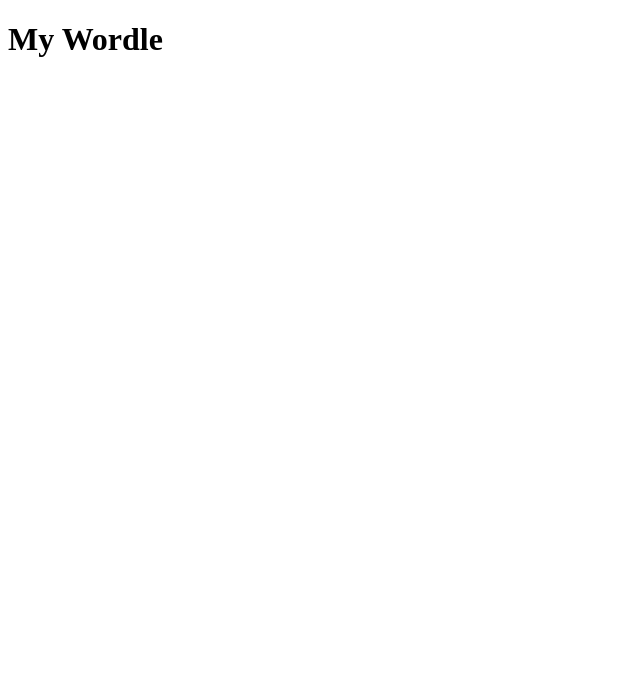
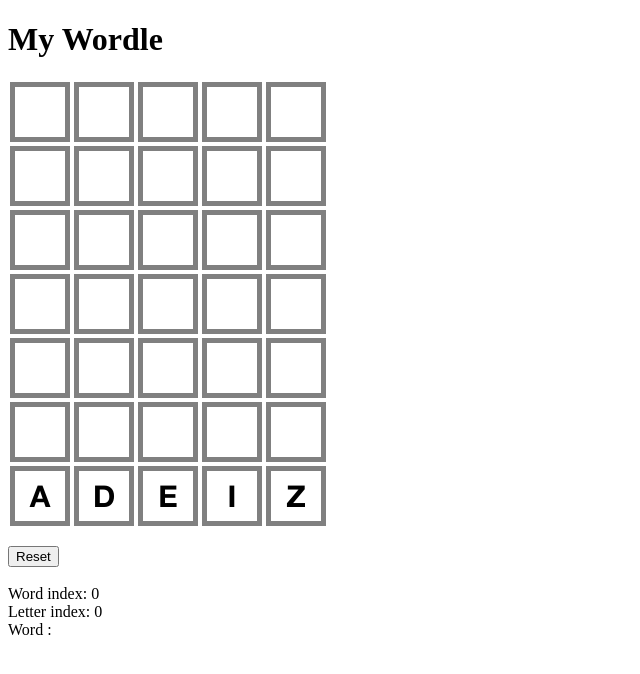
Before and after one commit to pawsie/wordleVS, an Angular app in the folder wordle-app/: page / in a window 1280 px wide. Shown: the top 674 px of the page, without its empty margins (0-640 px from the left). Built offline with nearby package versions, Linux system fonts and the light colour scheme.

Commit message:
Add letter, word components and counting logic

```diff
--- a/wordle-app/src/app/app.component.html
+++ b/wordle-app/src/app/app.component.html
@@ -1 +1,11 @@
 <h1>My Wordle</h1>
+
+<app-word *ngFor="let word of words"
+            [letters]="word"></app-word>
+
+<br>
+<button (click)="resetCount()">Reset</button><br><br>
+
+<span>Word index: {{wordIndex}}</span><br>
+<span>Letter index: {{letterIndex}}</span><br>
+<span>Word : {{currentWord}}</span><br>
--- a/wordle-app/src/app/app.component.ts
+++ b/wordle-app/src/app/app.component.ts
@@ -1,4 +1,4 @@
-import { Component } from '@angular/core';
+import { Component, HostListener } from '@angular/core';
 
 @Component({
   selector: 'app-root',
@@ -7,6 +7,74 @@
 })
 export class AppComponent {
 
+  key: any;
+  wordIndex = 0;
+  letterIndex = 0;
+  wordCount = 6;
+  letterCount = 5;
+  currentWord = '';
+  blank='['
+  words = [
+    Array<string>(this.letterCount).fill(this.blank),
+    Array<string>(this.letterCount).fill(this.blank),
+    Array<string>(this.letterCount).fill(this.blank),
+    Array<string>(this.letterCount).fill(this.blank),
+    Array<string>(this.letterCount).fill(this.blank),
+    Array<string>(this.letterCount).fill(this.blank),
+    ['A', 'D', 'E', 'I', 'Z']
+  ]
+
+  @HostListener('document:keydown', ['$event'])
+  handleKeyboardEvent(event: KeyboardEvent) {
+
+    this.key = event.key;
+
+    if ((this.letterIndex >= 0 && this.letterIndex <= this.letterCount) && (event.key == "Backspace")){
+
+      if (this.letterIndex > 0) this.letterIndex -= 1;
+      this.words[this.wordIndex][this.letterIndex] = this.blank;
+
+    }
+    else if (this.letterIndex <= this.letterCount - 1){
+
+      // if a-z or A-Z
+      if (event.keyCode >= 65 && event.keyCode <= 90){
+        this.words[this.wordIndex][this.letterIndex] = event.key.toUpperCase();
+        this.letterIndex += 1;
+      }
+
+    }
+
+    if (this.letterIndex == this.letterCount && event.key == "Enter"){
+      this.checkWord();
+      this.wordIndex += 1;
+      this.letterIndex = 0;
+
+    }
+
+  }
+
   title = 'wordle-app';
 
+  resetGame(){
+    this.resetCount();
+  }
+
+  resetCount(){
+    this.wordIndex = 0;
+    this.letterIndex = 0;
+  }
+
+  resetWords(){
+    this.words = [];
+    for(let i = 0; i < 5; i++){
+      this.words.concat(Array<string>(this.letterCount).fill(this.blank));
+    }
+
+  }
+
+  checkWord(){
+    this.currentWord = this.words[this.wordIndex].join('');
+  }
+
 }
--- a/wordle-app/src/app/app.module.ts
+++ b/wordle-app/src/app/app.module.ts
@@ -2,10 +2,14 @@
 import { BrowserModule } from '@angular/platform-browser';
 
 import { AppComponent } from './app.component';
+import { LetterComponent } from './letter/letter.component';
+import { WordComponent } from './word/word.component';
 
 @NgModule({
   declarations: [
     AppComponent,
+    LetterComponent,
+    WordComponent
   ],
   imports: [
     BrowserModule,
--- /dev/null
+++ b/wordle-app/src/app/letter/letter.component.html
@@ -0,0 +1,2 @@
+<span class="letter"
+    [ngStyle]="{'color': (letter === '[') ? 'white' : 'black'}">{{letter}}</span>
--- /dev/null
+++ b/wordle-app/src/app/letter/letter.component.scss
@@ -0,0 +1,15 @@
+.letter{
+    display: inline-block;
+    width: 50px;
+    height: 50px;
+    line-height: 50px;
+
+    border: 5px solid gray;
+    margin-block: 2px;
+    margin-inline: 2px;
+    text-align: center;
+
+    // line-height: 50px;
+    font-family:'HelveticaNeue';
+    font-size: 30px;
+}
--- /dev/null
+++ b/wordle-app/src/app/letter/letter.component.ts
@@ -0,0 +1,18 @@
+import { Component, Input, OnInit } from '@angular/core';
+
+@Component({
+  selector: 'app-letter',
+  templateUrl: './letter.component.html',
+  styleUrls: ['./letter.component.scss']
+})
+
+
+export class LetterComponent implements OnInit {
+  @Input() letter !: string;
+
+  constructor() { }
+
+  ngOnInit(): void {
+  }
+
+}
--- /dev/null
+++ b/wordle-app/src/app/word/word.component.html
@@ -0,0 +1,3 @@
+<app-letter *ngFor="let letter of letters"
+            [letter]="letter"></app-letter>
+            <br>
--- /dev/null
+++ b/wordle-app/src/app/word/word.component.ts
@@ -0,0 +1,15 @@
+import { Component, Input, OnInit } from '@angular/core';
+
+@Component({
+  selector: 'app-word',
+  templateUrl: './word.component.html',
+  styleUrls: ['./word.component.scss']
+})
+export class WordComponent implements OnInit {
+
+  @Input() letters!: string[];
+
+  ngOnInit(): void {
+  }
+
+}
--- a/wordle-app/src/styles.scss
+++ b/wordle-app/src/styles.scss
@@ -1 +1,6 @@
 /* You can add global styles to this file, and also import other style files */
+
+@font-face {
+    font-family: "HelveticaNeue";
+    src: local("HelveticaNeue"), url(./assets/fonts/helveticaneue/HelveticaNeueBd.ttf) format("truetype");
+}
```
Also changed, not shown: wordle-app/src/app/word/word.component.scss (added), 2 other files (tests, documents, lock files or other folders).
